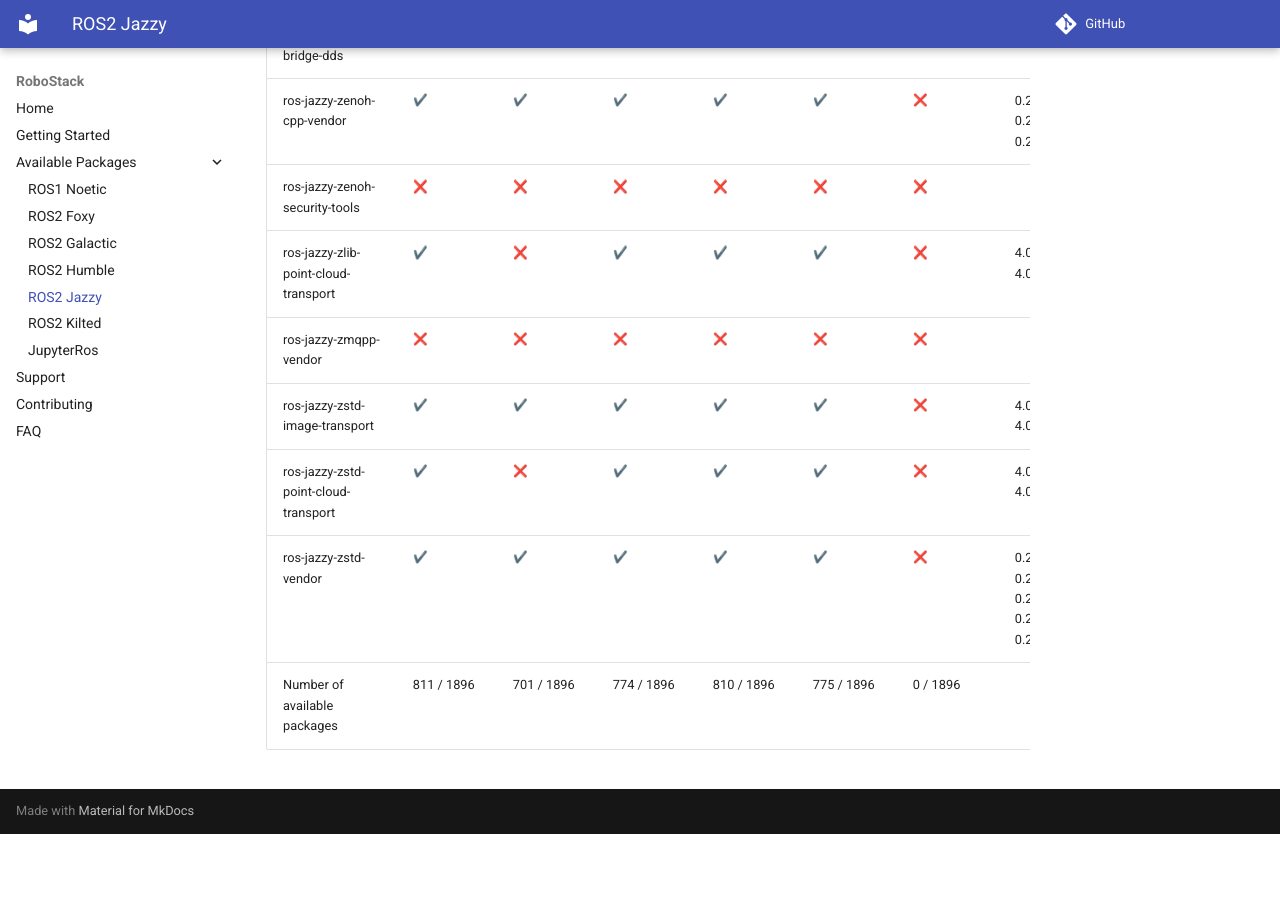
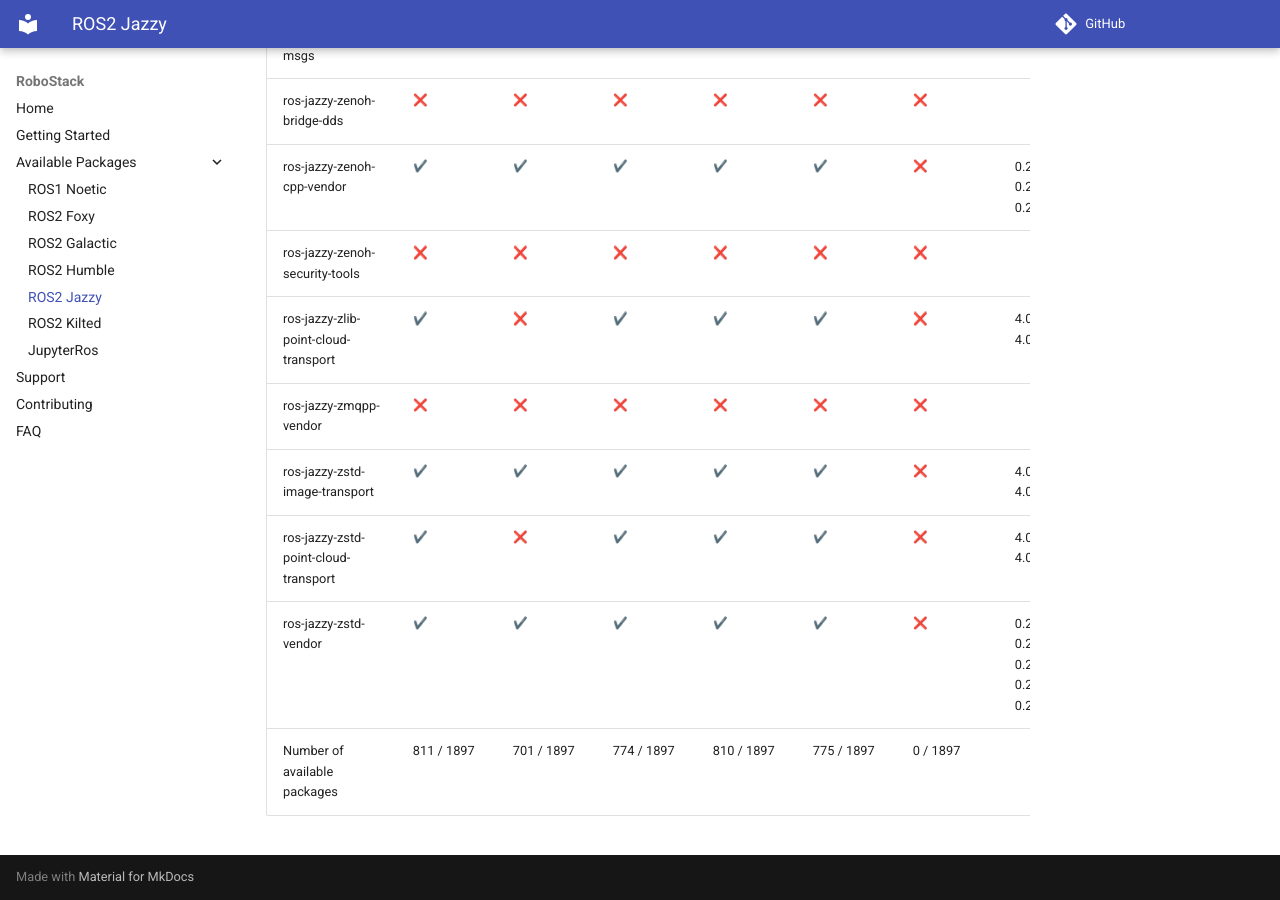
Before and after one commit to RoboStack/robostack.github.io, an MkDocs documentation site: the page built from docs/jazzy.md, in a window 1280 px wide and 900 px high, scrolled down 156838 px. Built offline with MkDocs 1.6.1 and Material for MkDocs 9.7.7, drawn with Linux system fonts in a browser that asks for light colours; emoji names are drawn with the system emoji font; comment, search, counter and statistics services are not loaded; before the commit the page ends 157672 px from its top, so only the background shows below that.

Commit message:
Update tables

```diff
--- a/docs/jazzy.md
+++ b/docs/jazzy.md
@@ -1896,4 +1897,4 @@
 | ros-jazzy-zstd-image-transport | :heavy_check_mark: { data-sort='1' } | :heavy_check_mark: { data-sort='1' } | :heavy_check_mark: { data-sort='1' } | :heavy_check_mark: { data-sort='1' } | :heavy_check_mark: { data-sort='1' } | :x: { data-sort='0' } | 4.0.3, 4.0.4, 4.0.5, 4.0.6  |
 | ros-jazzy-zstd-point-cloud-transport | :heavy_check_mark: { data-sort='1' } | :x: { data-sort='0' } | :heavy_check_mark: { data-sort='1' } | :heavy_check_mark: { data-sort='1' } | :heavy_check_mark: { data-sort='1' } | :x: { data-sort='0' } | 4.0.1, 4.0.2, 4.0.3  |
 | ros-jazzy-zstd-vendor | :heavy_check_mark: { data-sort='1' } | :heavy_check_mark: { data-sort='1' } | :heavy_check_mark: { data-sort='1' } | :heavy_check_mark: { data-sort='1' } | :heavy_check_mark: { data-sort='1' } | :x: { data-sort='0' } | 0.26.3, 0.26.6, 0.26.7, 0.26.8, 0.26.9  |
-| Number of available packages |  811 / 1896 | 701 / 1896 | 774 / 1896 | 810 / 1896 | 775 / 1896 | 0 / 1896 |
+| Number of available packages |  811 / 1897 | 701 / 1897 | 774 / 1897 | 810 / 1897 | 775 / 1897 | 0 / 1897 |
```
Also changed, not shown: other parts of docs/jazzy.md (+1 -0 lines).
